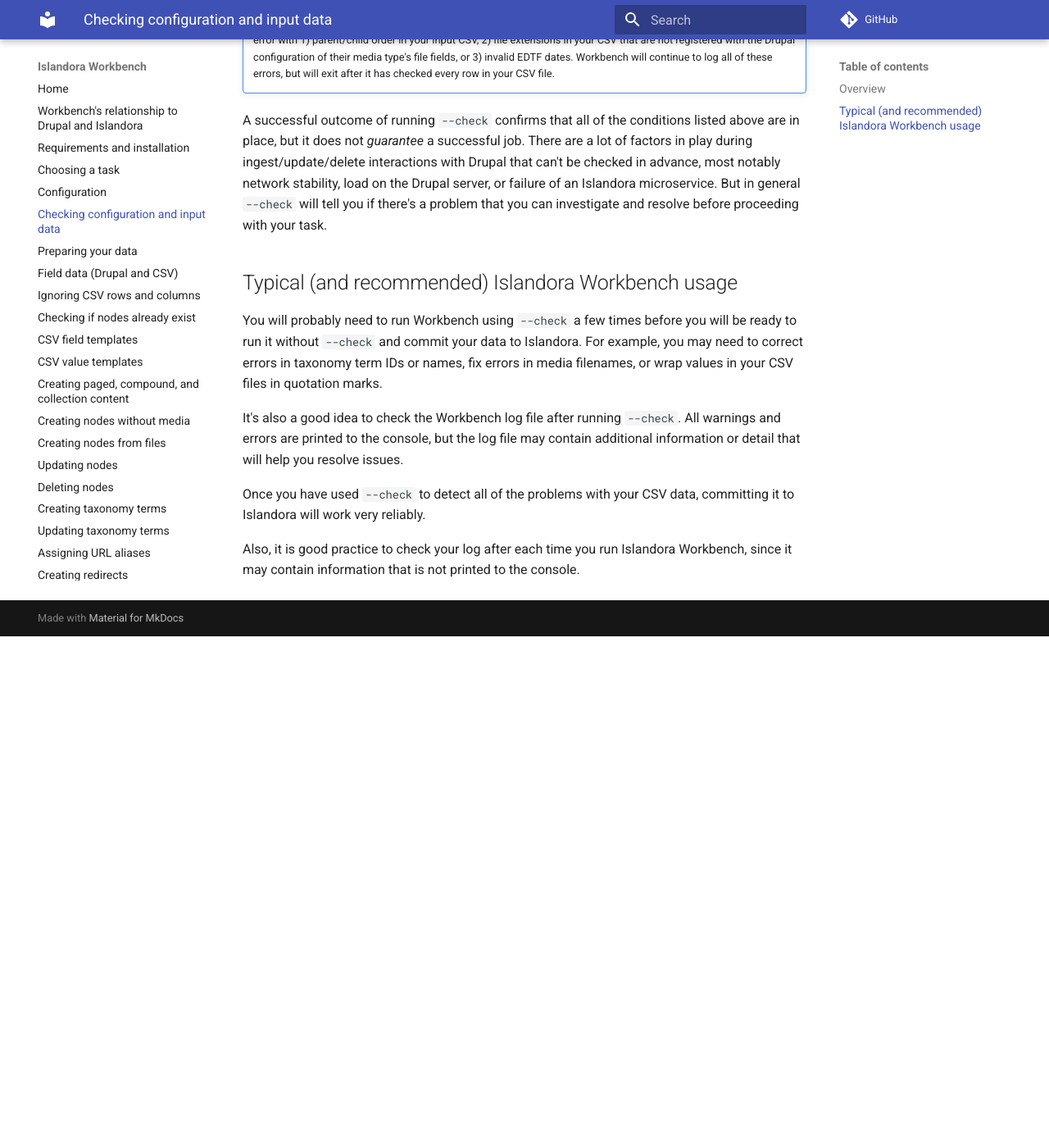
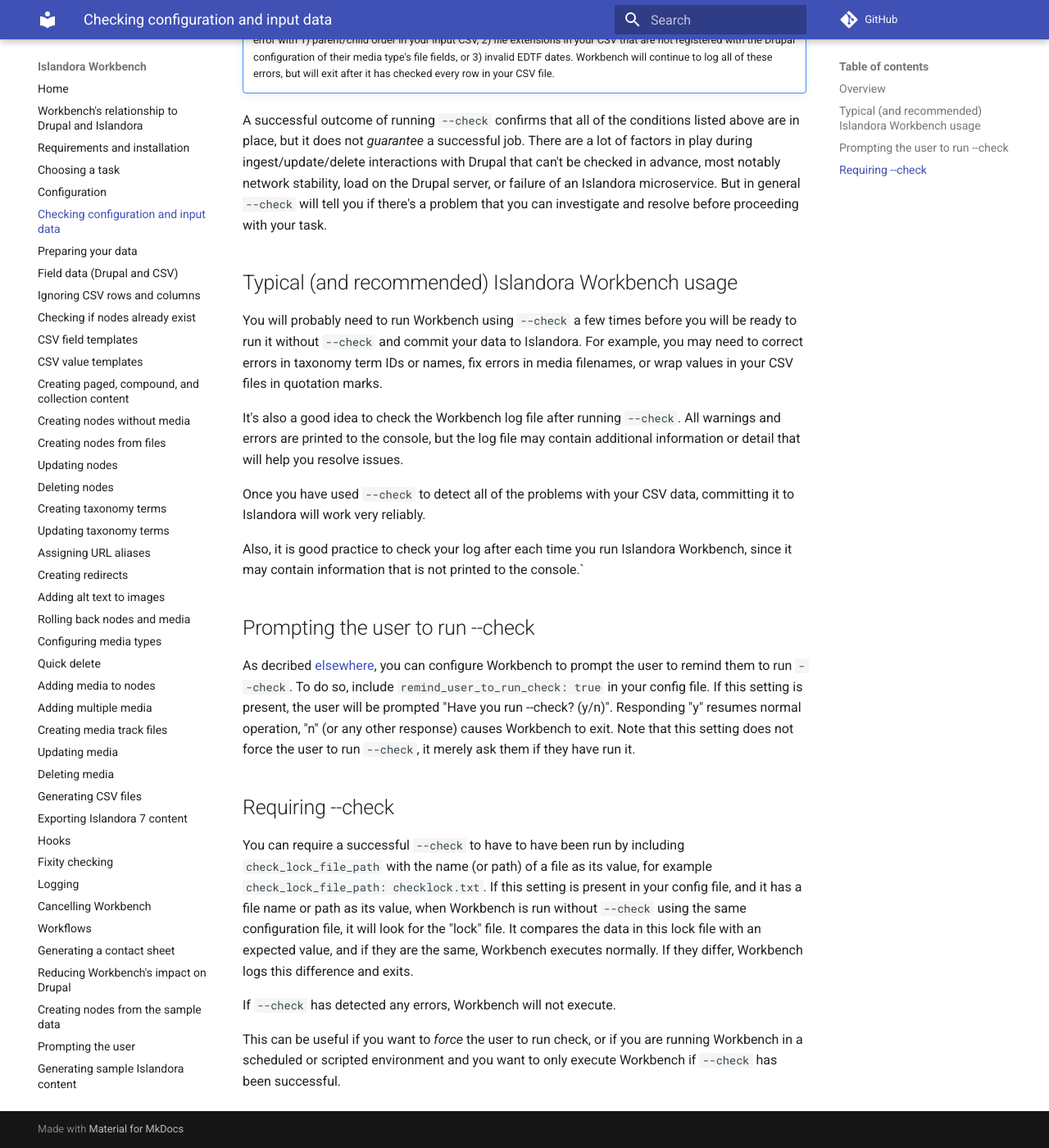
Before and after one commit to mjordan/islandora_workbench_docs, an MkDocs documentation site: the page built from docs/check.md, in a window 1280 px wide and 1400 px high, scrolled down 3404 px. Shown: the whole window at 82% size. Built offline with MkDocs 1.6.1 and Material for MkDocs 9.7.7, drawn with Linux system fonts in a browser that asks for light colours; comment, search, counter and statistics services are not loaded; before the commit the page ends 4180 px from its top, so only the background shows below that.

Commit message:
Updates to documentation for --check config settings.

```diff
--- a/docs/check.md
+++ b/docs/check.md
@@ -79,4 +79,16 @@
 
 Once you have used `--check` to detect all of the problems with your CSV data, committing it to Islandora will work very reliably.
 
-Also, it is good practice to check your log after each time you run Islandora Workbench, since it may contain information that is not printed to the console.
+Also, it is good practice to check your log after each time you run Islandora Workbench, since it may contain information that is not printed to the console.`
+
+## Prompting the user to run --check
+
+As decribed [elsewhere](https://mjordan.github.io/islandora_workbench_docs/prompts/), you can configure Workbench to prompt the user to remind them to run `--check`. To do so, include `remind_user_to_run_check: true` in your config file. If this setting is present, the user will be prompted "Have you run --check? (y/n)". Responding "y" resumes normal operation, "n" (or any other response) causes Workbench to exit. Note that this setting does not force the user to run `--check`, it merely ask them if they have run it.
+
+## Requiring --check
+
+You can require a successful `--check` to have to have been run by including `check_lock_file_path` with the name (or path) of a file as its value, for example `check_lock_file_path: checklock.txt`. If this setting is present in your config file, and it has a file name or path as its value, when Workbench is run without `--check` using the same configuration file, it will look for the "lock" file. It compares the data in this lock file with an expected value, and if they are the same, Workbench executes normally. If they differ, Workbench logs this difference and exits.
+
+If `--check` has detected any errors, Workbench will not execute.
+
+This can be useful if you want to *force* the user to run check, or if you are running Workbench in a scheduled or scripted environment and you want to only execute Workbench if `--check` has been successful.
--- a/docs/configuration.md
+++ b/docs/configuration.md
@@ -261,6 +261,7 @@
 | redirect_status_code |  | 301 | Used in `create_redirect` tasks to set the HTTP response code in redirects. See "[Prompting the user](/islandora_workbench_docs/redirects/)" for more information. |
 | remind_user_to_run_check |  | false | Prompt the user to confirm whether they have run Workbench with `--check`. See "[Prompting the user](/islandora_workbench_docs/prompts/)" for more information. |
 | user_prompts |  | [] (empty list) | List of custom prompts to present to the user. See "[Prompting the user](/islandora_workbench_docs/prompts/)" for more information. |
+| check_lock_file_path |  |  | Defines a "lock file" that contains data generated by a successfule `--check`. See "[Checking configuration and input data](/islandora_workbench_docs/check/)" for more information. |
 
 
 When you run Islandora Workbench with the `--check` argument, it will verify that all configuration options required for the current task are present, and if they aren't tell you so.
```
Also changed, not shown: docs/changelog.md (+2 -0 lines).
